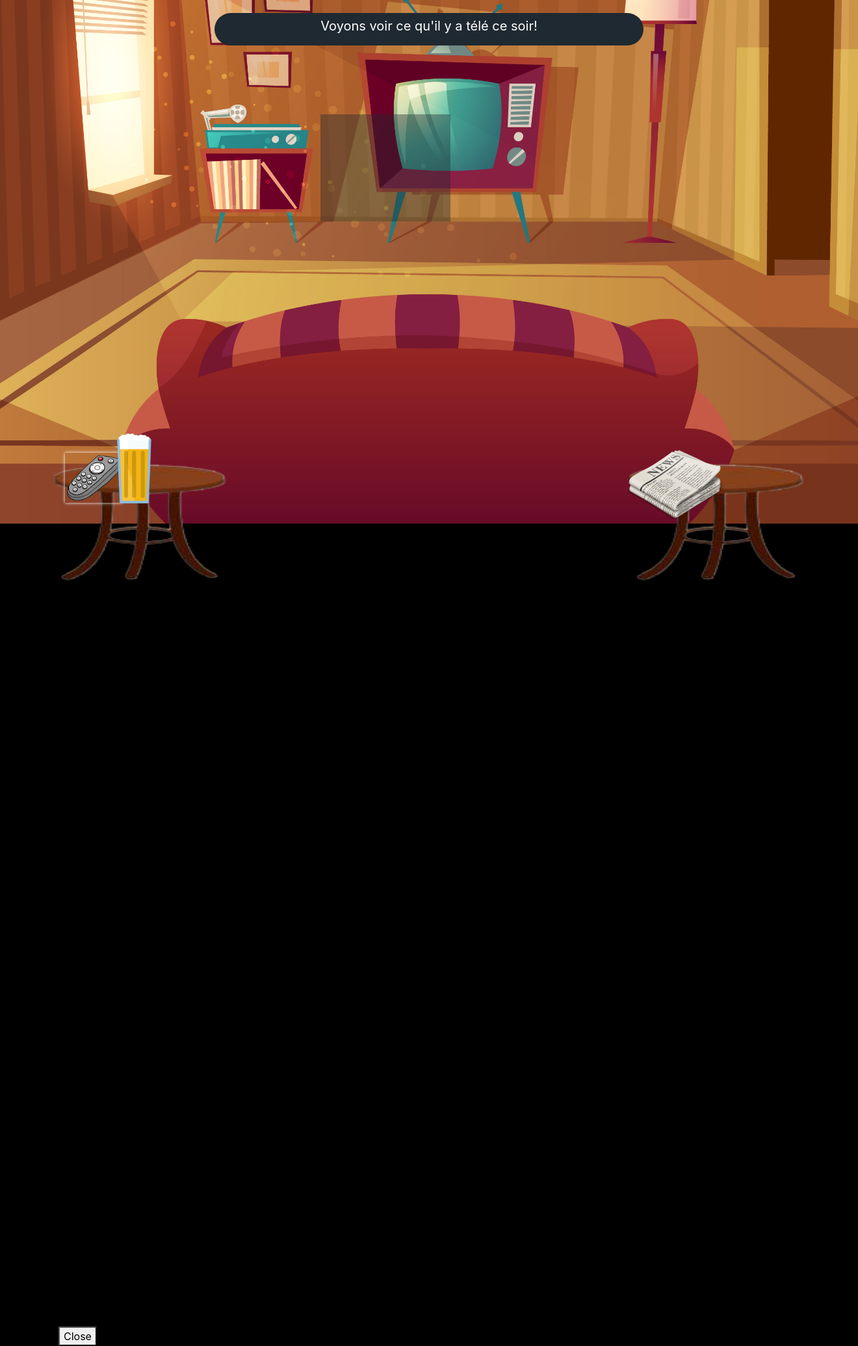
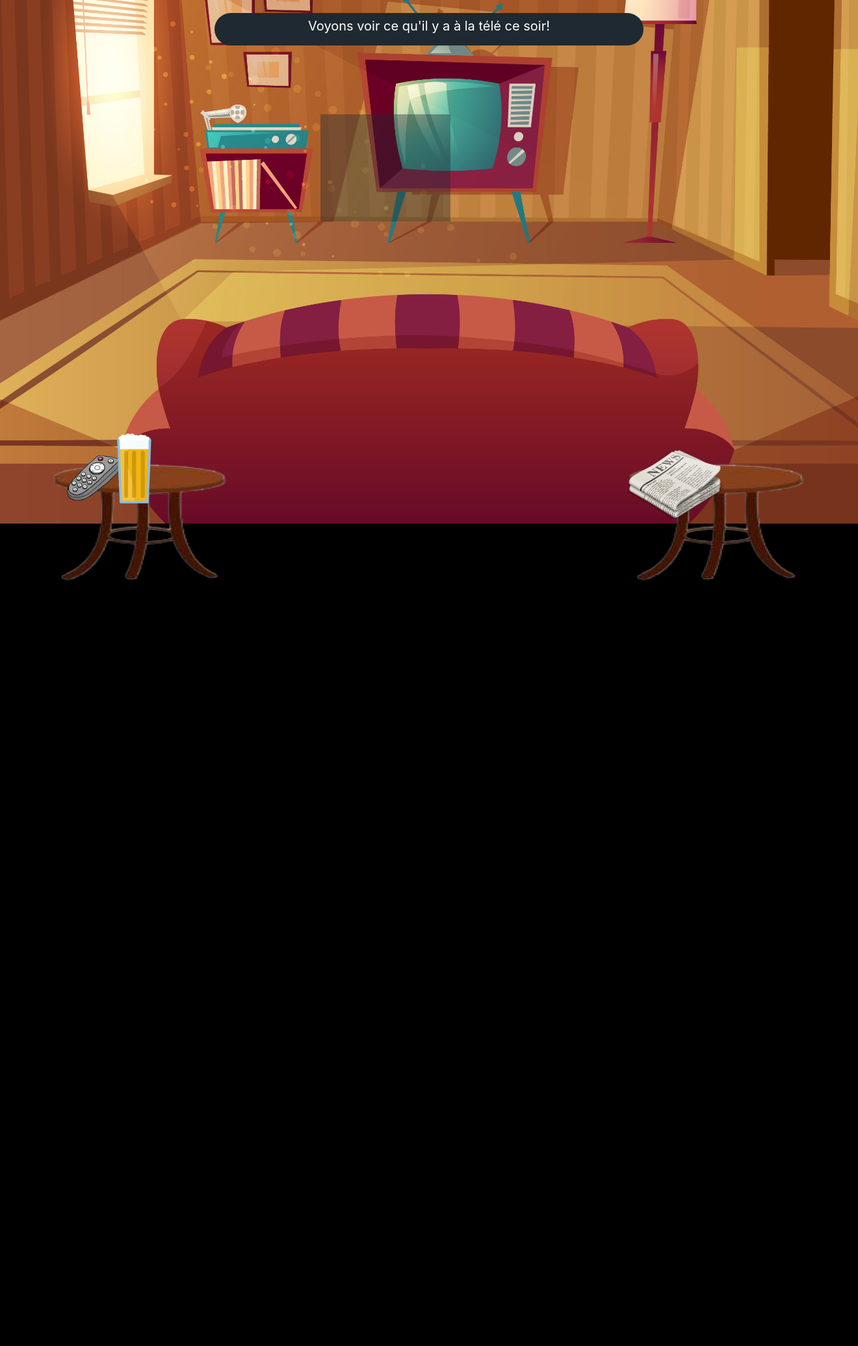
Before and after one commit to typhained/Hack_avril, a PHP site: page / in a window 1320 px wide; the page is wider, and only the part inside the window is pictured. Shown: that part at 65% size. After the commit the page ends 894 px from the top of that part, so only its background shows below. Run offline with PHP 8.4, Linux system fonts and the light colour scheme; data that the repository does not hold is empty.

Commit message:
fin des animations et video ok

```diff
--- a/index.php
+++ b/index.php
@@ -19,10 +19,10 @@ $camResult = $cam->getCityCam(43.17,5.6,20);
 
 <section id="salon" class="jour">
         <article>
-            <p id="nara-index">Voyons voir ce qu'il y a télé ce soir!</p>
+            <p id="nara-index">Voyons voir ce qu'il y a à la télé ce soir!</p>
         </article>
 
-    <div class="col" id="tv">
+    <div  class="col" id="tv">
         <p></p>
     </div>
     <article>
@@ -49,12 +49,9 @@ $camResult = $cam->getCityCam(43.17,5.6,20);
     </div>
 </section>
 <section class="container" id="corona">
-    <div class="row">
-        <div class="embed-responsive embed-responsive-1by1">
-            <iframe class="embed-responsive-item" src=""></iframe>
-        </div>
-        <button id="coronaclose">Close</button>
-    </div>
+
+    <iframe id="yt" width="560" height="315" src="https://www.youtube.com/embed/uoIz2zjARkc" frameborder="0" allow="accelerometer; autoplay; encrypted-media; gyroscope; picture-in-picture" allowfullscreen></iframe>
+
 </section>
 <div id="end">THE END</div>
 
--- a/src/css/index.css
+++ b/src/css/index.css
@@ -132,3 +132,16 @@ article:nth-of-type(2){
 #player {
     display: none;
 }
+
+#corona {
+    opacity : 0;
+    position: absolute;
+    height: 100vh;
+    top: 0;
+    z-index: 200;
+}
+
+iframe {
+    width: 100vw;
+    height: 100vh;
+}
```
Also changed, not shown: src/js/index.js (+21 -4 lines).
